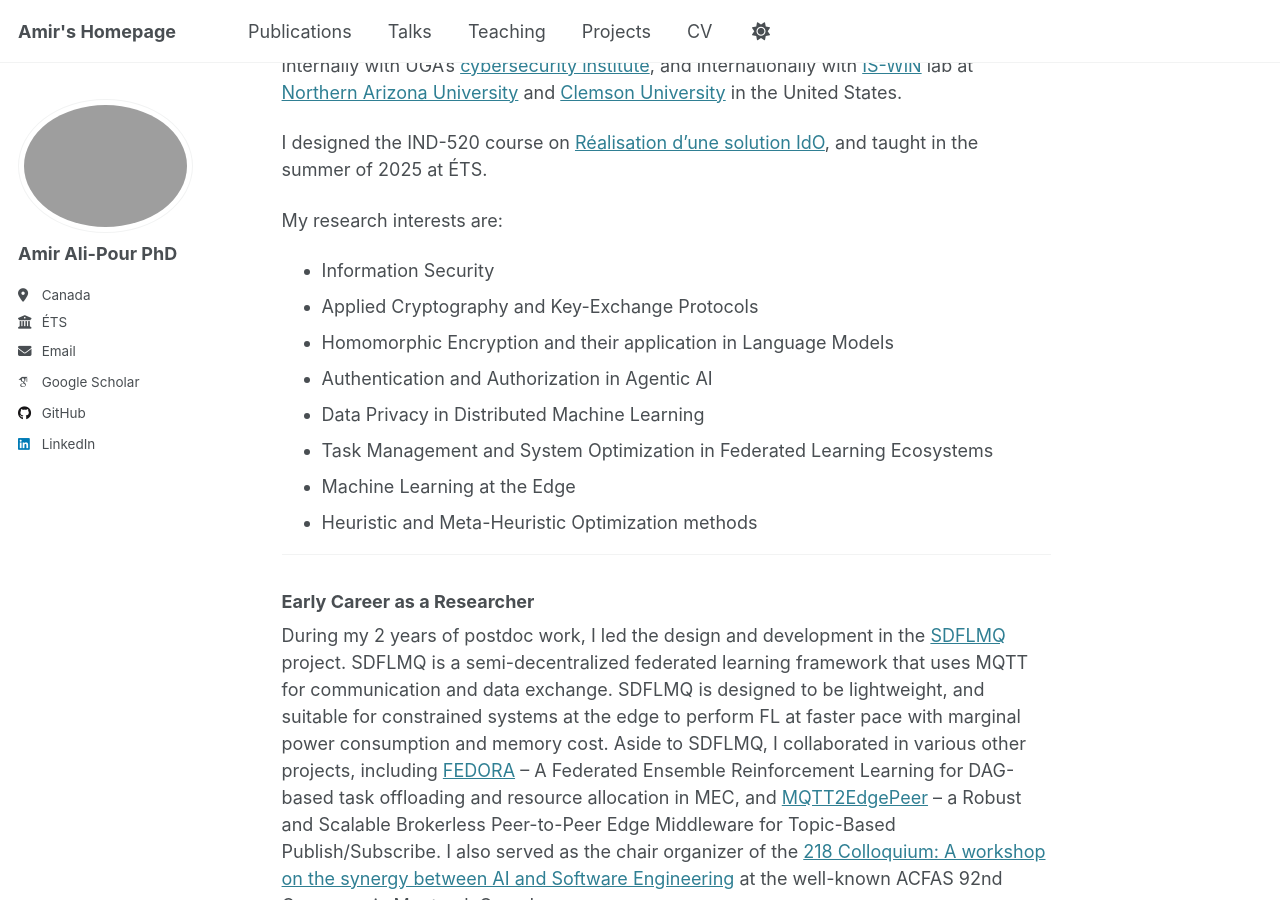
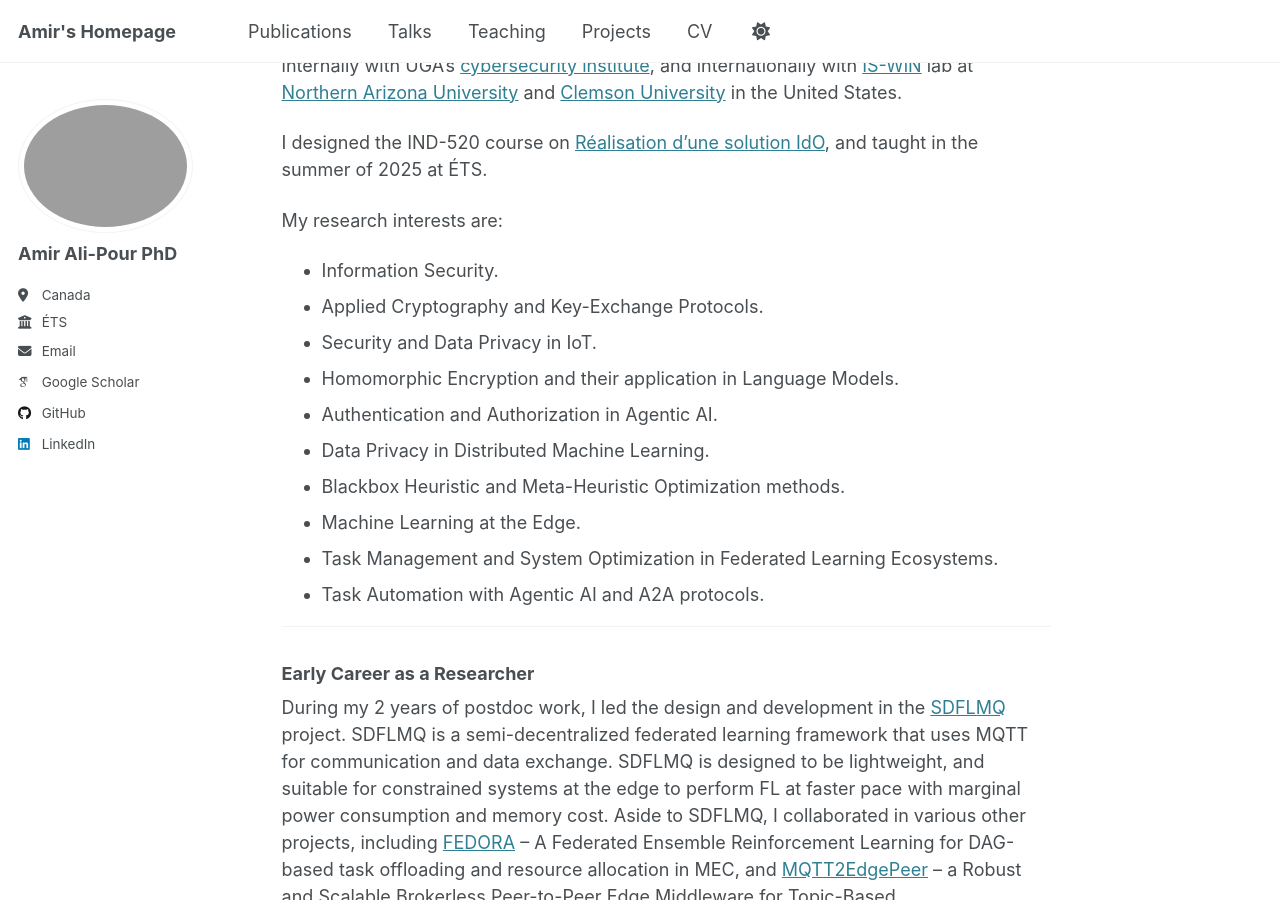
Before and after one commit to ali-pour-amir/ali-pour-amir.github.io, a Jekyll site: the page built from _pages/about.md, in a window 1280 px wide and 900 px high, scrolled down 372 px. Built offline with Jekyll 4.4.1, drawn with Linux system fonts in a browser that asks for light colours; some web fonts are replaced.

Commit message:
Update about.md

```diff
--- a/_pages/about.md
+++ b/_pages/about.md
@@ -14,14 +14,17 @@ I currently hold an Adjunct Professor position at the [Département de génie lo
 I designed the IND-520 course on [Réalisation d’une solution IdO](https://www.etsmtl.ca/en/study/courses/ind520), and taught in the summer of 2025 at ÉTS.
 
 My research interests are:
-- Information Security
-- Applied Cryptography and Key-Exchange Protocols
-- Homomorphic Encryption and their application in Language Models
-- Authentication and Authorization in Agentic AI
-- Data Privacy in Distributed Machine Learning
-- Task Management and System Optimization in Federated Learning Ecosystems
-- Machine Learning at the Edge
-- Heuristic and Meta-Heuristic Optimization methods
+- Information Security.
+- Applied Cryptography and Key-Exchange Protocols.
+- Security and Data Privacy in IoT.
+- Homomorphic Encryption and their application in Language Models.
+- Authentication and Authorization in Agentic AI.
+- Data Privacy in Distributed Machine Learning.
+- Blackbox Heuristic and Meta-Heuristic Optimization methods.
+- Machine Learning at the Edge.
+- Task Management and System Optimization in Federated Learning Ecosystems.
+- Task Automation with Agentic AI and A2A protocols.
+
 
 ---
 
```
